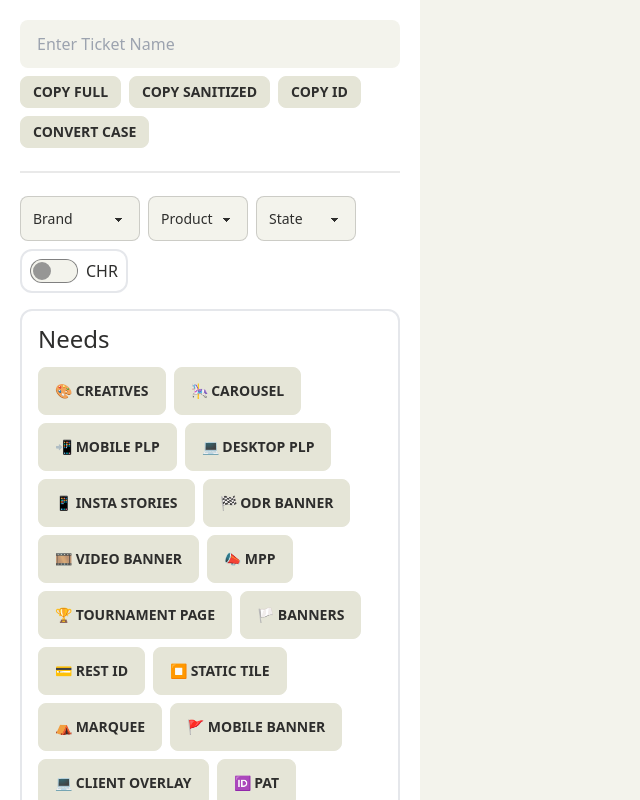
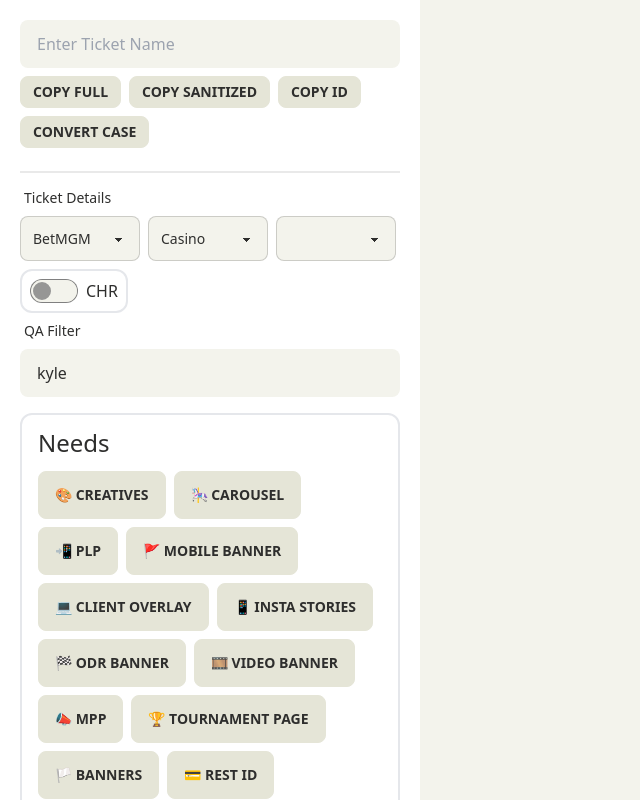
Before and after one commit to Kyle-Atienza/cms-tool, a Vue app: page / in a window 1280 px wide. Shown: the whole page, without its empty margins (0-640 px from the left). Built offline with nearby package versions, Linux system fonts and the light colour scheme.

Commit message:
updates:

```diff
--- a/src/App.vue
+++ b/src/App.vue
@@ -7,7 +7,7 @@
         <div class="overflow-auto">
           <ticket-name />
           <div class="divider"></div>
-          <ticket-badges class="mt-4" />
+          <ticket-badges class="-mt-4" />
           <div class="flex flex-col border-2 p-4 rounded-xl mt-4">
             <p class="text-2xl leading-[1em]">Needs</p>
             <fields-select :fields="ticketNeeds" @updateFields="(index) => onAddField(index)" />
@@ -66,11 +66,11 @@
 
     const ticketNeeds = ref([])
 
-    const isSelected = (field) => {
-      return ticketNeeds.value?.find((need) => need.name === field)?.selected
+    const isSelected = field => {
+      return ticketNeeds.value?.find(need => need.name === field)?.selected
     }
 
-    const onAddField = (fieldIndex) => {
+    const onAddField = fieldIndex => {
       ticketNeeds.value[fieldIndex].selected = !ticketNeeds.value[fieldIndex].selected
       saveData()
     }
@@ -81,9 +81,9 @@
     }
 
     const setInitialFields = () => {
-      ticketNeeds.value = ticketNeeds.value.map((field) => ({
+      ticketNeeds.value = ticketNeeds.value.map(field => ({
         ...field,
-        value: field.value.map((value) => ({
+        value: field.value.map(value => ({
           ...value,
           value: ''
         })),
@@ -100,9 +100,9 @@
     watch(
       () =>
         flattenObjectArrayRecursive(ticketNeeds.value)
-          .map((field) => field.value)
+          .map(field => field.value)
           .flat()
-          .map((field) => field.value),
+          .map(field => field.value),
       () => {
         saveData()
       }
--- a/src/components/TicketBadges/index.vue
+++ b/src/components/TicketBadges/index.vue
@@ -1,100 +1,110 @@
 <template>
+  <div>
+    <label class="form-control w-full ">
+      <div class="label">
+        <span class="label-text">Ticket Details</span>
+      </div>
       <div class="flex gap-2 flex-wrap">
         <!-- brand select -->
         <select
           class="select select-bordered select-sm w-sm min-h-0 h-[45px] w-[120px]"
-      v-model="value.brand"
+          v-model="ticketDetails.brand"
         >
-      <option hidden selected>
-        {{ defaultValue.brand }}
+          <option :value="null" hidden selected>
+            Brand
           </option>
-      <option v-for="(brand, index) in brandsArray" :key="index" :value="brand">{{ brand }}</option>
+          <option v-for="({value, label}, index) in brandsv2" :key="index" :value="value">{{ label }}</option>
         </select>
         <!-- product select -->
         <select
-      class="select select-bordered select-sm w-sm min-h-0 h-[45px] w-[100px]"
-      v-model="value.product"
+          class="select select-bordered select-sm w-sm min-h-0 h-[45px] w-[120px]"
+          v-model="ticketDetails.product"
         >
-      <option hidden selected>
-        {{ defaultValue.product }}
+          <option :value="null" hidden selected>
+            Label
           </option>
-      <option v-for="(product, index) in productsArray" :key="index" :value="product">
-        {{ capitalizeCase(product) }}
-      </option>
+          <option v-for="({value, label}, index) in productsArray" :key="index" :value="value">{{ label }}</option>
         </select>
         <!-- state select -->
         <select
-      class="select select-bordered select-sm w-sm min-h-0 h-[45px] w-[100px]"
-      v-model="value.state"
+          class="select select-bordered select-sm w-sm min-h-0 h-[45px] w-[120px]"
+          v-model="ticketDetails.state"
         >
-      <option hidden selected>
-        {{ defaultValue.state }}
+          <option :value="null" hidden selected>
+            State
           </option>
-      <option v-for="(state, index) in statesArray" :key="index" :value="state">
-        {{ state }}
-      </option>
+          <option v-for="({value, label}, index) in statesArray" :key="index" :value="value">{{ label }}</option>
         </select>
         <div class="flex items-center gap-2 p-2 rounded-xl border-2">
           <input type="checkbox" class="toggle" />
           CHR
         </div>
       </div>
+    </label>
+    <label class="form-control w-full ">
+      <div class="label">
+        <span class="label-text">QA Filter</span>
+      </div>
+      <input
+        type="text"
+        placeholder="Enter QA Filter"
+        class="input w-full w-full"
+        v-model="ticketDetails.qaFilter"
+      />
+    </label>
+  </div>
 </template>
 
 <script>
-import { brands } from '../../constants/brands'
+import { brands, brandsv2 } from '../../constants/brands'
 import { sitecore } from '../../constants/links'
 
 import { capitalizeCase } from '../../helpers/stringHelper'
+import { useSessionStorageStore } from '../../stores/sessionStorage'
 
 import { computed, reactive, watch, onMounted } from 'vue'
 
 export default {
   setup() {
-    const defaultValue = reactive({
-      brand: 'Brand',
-      product: 'Product',
-      state: 'State'
+    const sessionStorageStore = useSessionStorageStore()
+
+    const ticketDetails = reactive({
+      brand: 'betmgm',
+      product: 'casino',
+      state: 'nj',
+      qaFilter: 'kyle'
     })
-    const value = reactive({
-      brand: defaultValue.brand,
-      product: defaultValue.product,
-      state: defaultValue.state
-    })
-    const brandsArray = computed(() => Object.keys(brands))
-    const productsArray = computed(() =>
-      value.brand && value.brand !== defaultValue.brand
-        ? Object.keys(brands[value.brand].products)
+    const productsArray = computed(
+      () =>
+        ticketDetails.brand
+          ? brandsv2.find(brand => brand.value === ticketDetails.brand).products
           : []
     )
-    const statesArray = computed(() => {
-      let array
+    const statesArray = computed(
+      () =>
+        ticketDetails.product
+          ? productsArray.value.find(product => product.value === ticketDetails.product).states
+          : []
+    )
 
-      if (value.product && value.product !== defaultValue.product) {
-        array = brands[value.brand].products[value.product].states
-      } else {
-        array = []
-      }
-
-      return array
-    })
-
-    watch(value, () => {
-      sessionStorage.setItem('brand', value.brand)
-      sessionStorage.setItem('product', value.product)
-      sessionStorage.setItem('state', value.state)
+    watch(ticketDetails, () => {
+      sessionStorage.setItem('brand', ticketDetails.brand)
+      sessionStorage.setItem('product', ticketDetails.product)
+      sessionStorage.setItem('state', ticketDetails.state)
+      sessionStorage.setItem('qaFilter', ticketDetails.qaFilter)
+      sessionStorageStore.changeSessionStorage()
     })
 
     onMounted(() => {
-      value.brand = sessionStorage.getItem('brand') || defaultValue.brand
-      value.product = sessionStorage.getItem('product') || defaultValue.product
-      value.state = sessionStorage.getItem('state') || defaultValue.state
+      ticketDetails.brand = sessionStorage.getItem('brand') || 'betmgm'
+      ticketDetails.product = sessionStorage.getItem('product') || 'casino'
+      ticketDetails.state = sessionStorage.getItem('state') || 'nj'
+      ticketDetails.state = sessionStorage.getItem('qaFilter') || 'kyle'
     })
 
     return {
-      defaultValue,
-      value,
-      brandsArray,
+      brandsv2,
+      ticketDetails,
       productsArray,
       statesArray,
 
--- a/src/components/TicketFields/InputField.vue
+++ b/src/components/TicketFields/InputField.vue
@@ -73,14 +73,19 @@
 
 <script>
 import isURL from 'validator/lib/isURL'
-import { computed, ref } from 'vue'
+import { useSessionStorageStore } from '../../stores/sessionStorage.js'
+import { computed, ref, onMounted, reactive, watch } from 'vue'
 
 export default {
   props: {
     name: String,
+    getValue: Function,
     modelValue: String
   },
-  setup(props) {
+  emits: ['update:modelValue'],
+  setup(props, { emit }) {
+    const sessionStorageStore = useSessionStorageStore()
+
     const fieldValue = computed(() => props.modelValue)
     const isCopied = ref(false)
     const isRestId = computed(() => {
@@ -109,11 +114,16 @@
         return false
       }
     })
+    const ticketDetails = reactive({
+      brand: null,
+      product: null,
+      state: null,
+      qaFilter: null
+    })
 
     const openURL = () => {
       window.open(fieldValue.value, '_blank')
     }
-
     const copyValue = () => {
       navigator.clipboard.writeText(fieldValue.value)
       isCopied.value = true
@@ -121,11 +131,34 @@
         isCopied.value = false
       }, 1000)
     }
-
+    const setTicketDetailValues = () => {
+      ticketDetails.brand = sessionStorage.getItem('brand') || null
+      ticketDetails.product = sessionStorage.getItem('product') || null
+      ticketDetails.state = sessionStorage.getItem('state') || null
+      ticketDetails.qaFilter = sessionStorage.getItem('qaFilter') || null
+    }
     const testRestId = () => {
       navigator.clipboard.writeText(fieldValue.value.replace(' ', '').replace('/id/', ''))
       window.open('https://promo.wv.betmgm.com/en/promo/p/tools/qa?qa=true', '_blank')
     }
+    const updateValue = () => {
+      if (props.getValue) {
+        emit('update:modelValue', props.getValue(ticketDetails))
+      }
+    }
+
+    onMounted(() => {
+      setTicketDetailValues()
+      updateValue()
+    })
+
+    watch(
+      () => sessionStorageStore.changes,
+      e => {
+        setTicketDetailValues()
+        updateValue()
+      }
+    )
 
     return {
       isCopied,
@@ -139,36 +172,3 @@
   }
 }
 </script>
-
-<!-- function checkStringValidity(inputString) {
-  // Check if the string contains "/id/" and remove it
-  if (inputString.includes("/id/")) {
-      inputString = inputString.replace("/id/", "");
-  }
-
-  // Split the string by "-" and check the length of each element
-  const splitString = inputString.split("-");
-  if (splitString.length === 5 &&
-      splitString[0].length === 8 &&
-      splitString[1].length === 4 &&
-      splitString[2].length === 4 &&
-      splitString[3].length === 4 &&
-      splitString[4].length === 12) {
-      return true;
-  } else {
-      return false;
-  }
-}
-
-// Test cases
-const testCases = [
-  "/id/455fb25b-6ed9-4809-814c-1080979ece58",
-  "455fb25b-6ed9-4809-814c-1080979ece58",
-  "123-123-123",
-  "/id/123-123"
-];
-
-testCases.forEach(testCase => {
-  console.log(`${testCase} - ${checkStringValidity(testCase)}`);
-});
- -->
--- a/src/components/TicketFields/index.vue
+++ b/src/components/TicketFields/index.vue
@@ -1,7 +1,7 @@
 <template>
   <div class="min-w-[500px] w-[60vw] max-w-[800px] flex flex-col gap-4">
     <div v-for="(field, index) in fields.filter((field) => field.selected)">
-      <div class="card bg-base-100 shadow-xl bg-white p-5">
+      <div :key="index" class="card bg-base-100 shadow-xl bg-white p-5">
         <field-card
           v-bind="{
             name: `${field.label || field.name} ${field.emoji}`,
--- a/src/components/TicketName/index.vue
+++ b/src/components/TicketName/index.vue
@@ -34,14 +34,14 @@
     const skewerCaseName = ref('')
     const id = ref('')
 
-    const copyString = (str) => {
+    const copyString = str => {
       navigator.clipboard.writeText(str)
     }
 
-    watch(fullName, (str) => {
+    watch(fullName, str => {
       sessionStorage.setItem('ticketName', fullName.value)
 
-      const pattern = /[\/\\:*?"<>|,–+]/g
+      const pattern = /[<>:"/\\|?*\x00-\x1F–+]/g
       let nameToSanitize = str
 
       nameToSanitize = nameToSanitize.replace(pattern, '')
--- a/src/constants/brands.js
+++ b/src/constants/brands.js
@@ -200,6 +200,188 @@
         ]
     }
 }
+
+const brandsv2 = [
+    {
+        label: 'BetMGM',
+        value: 'betmgm',
+        abbrv: 'MC',
+        products: [
+            {
+                label: 'Casino',
+                value: 'casino',
+                states: [
+                    {
+                        label: 'NJ',
+                        value: 'nj'
+                    },
+                    {
+                        label: 'PA',
+                        value: 'pa'
+                    },
+                    {
+                        label: 'MI',
+                        value: 'mi'
+                    },
+                    {
+                        label: 'WV',
+                        value: 'wv'
+                    }
+                ]
+            },
+            {
+                label: 'Poker',
+                value: 'poker',
+                states: [
+                    {
+                        label: 'NJ',
+                        value: 'nj'
+                    },
+                    {
+                        label: 'PA',
+                        value: 'pa'
+                    },
+                    {
+                        label: 'MI',
+                        value: 'mi'
+                    },
+                    {
+                        label: 'WV',
+                        value: 'wv'
+                    }
+                ]
+            },
+            {
+                label: 'Sports',
+                value: 'sports',
+                states: [
+                    {
+                        label: 'AZ',
+                        value: 'az'
+                    },
+                    {
+                        label: 'CO',
+                        value: 'co'
+                    },
+                    {
+                        label: 'DC',
+                        value: 'dc'
+                    },
+                    {
+                        label: 'IA',
+                        value: 'ia'
+                    },
+                    {
+                        label: 'IL',
+                        value: 'il'
+                    },
+                    {
+                        label: 'IN',
+                        value: 'in'
+                    },
+                    {
+                        label: 'KS',
+                        value: 'ks'
+                    },
+                    {
+                        label: 'KY',
+                        value: 'ky'
+                    },
+                    {
+                        label: 'LA',
+                        value: 'la'
+                    },
+                    {
+                        label: 'MA',
+                        value: 'ma'
+                    },
+                    {
+                        label: 'MD',
+                        value: 'md'
+                    },
+                    {
+                        label: 'MI',
+                        value: 'mi'
+                    },
+                    {
+                        label: 'MS',
+                        value: 'ms'
+                    },
+                    {
+                        label: 'NJ',
+                        value: 'nj'
+                    },
+                    {
+                        label: 'NY',
+                        value: 'ny'
+                    },
+                    {
+                        label: 'OH',
+                        value: 'oh'
+                    },
+                    {
+                        label: 'ON',
+                        value: 'on'
+                    },
+                    {
+                        label: 'PA',
+                        value: 'pa'
+                    },
+                    {
+                        label: 'TN',
+                        value: 'tn'
+                    },
+                    {
+                        label: 'VA',
+                        value: 'va'
+                    },
+                    {
+                        label: 'WV',
+                        value: 'wv'
+                    },
+                    {
+                        label: 'WY',
+                        value: 'wy'
+                    }
+                ]
+            }
+        ]
+    }, {
+        label: 'Borgata',
+        value: 'borgataonline',
+        abbrv: 'BC',
+        products: [
+            {
+                label: 'Casino',
+                value: 'casino',
+                states: [
+                    {
+                        label: 'NJ',
+                        value: 'nj'
+                    },
+                    {
+                        label: 'PA',
+                        value: 'pa'
+                    }
+                ]
+            },
+            {
+                label: 'Poker',
+                value: 'poker',
+                states: [
+                    {
+                        label: 'NJ',
+                        value: 'nj'
+                    },
+                    {
+                        label: 'PA',
+                        value: 'pa'
+                    }
+                ]
+            },
+        ]
+    }
+]
 
 const brands = {
     BetMGM: {
@@ -434,5 +616,6 @@
 export {
     states,
     brands,
+    brandsv2,
     sitecore
 }
--- a/src/constants/needs.js
+++ b/src/constants/needs.js
@@ -26,7 +26,8 @@
       {
         name: 'Preview URL',
         parentField: true,
-        value: ''
+        value: '',
+        getValue: ({ brand, state, qaFilter }) => `https://casino.${state}.${brand}.com/en/games?qa=${qaFilter}`
       },
       {
         name: 'Direct Link',
@@ -39,16 +40,61 @@
     subFields: []
   },
   {
-    name: 'Mobile PLP',
-    label: 'Mobile PLP',
+    name: 'PLP',
+    label: 'PLP',
     emoji: '📲',
+    selected: false,
+    choice: true,
+    value: [
+    ],
+    restId: false,
+    finalUrl: false,
+    previewUrl: true,
+    subFields: [
+      {
+        name: 'Mobile PLP',
+        value: [
+          {
+            name: 'Preview URL',
+            parentField: true,
+            value: '',
+            getValue: ({ brand, state, qaFilter }) => (brand && state) ? `https://poker.${state}.${brand}.com/en/mobileplp?qa=${qaFilter}` : ''
+          },
+          {
+            name: 'Direct Link',
+            value: ''
+          }
+        ],
+      },
+      {
+        name: 'Desktop PLP',
+        value: [
+          {
+            name: 'Preview URL',
+            parentField: true,
+            value: '',
+            getValue: ({ brand, state, qaFilter }) => (brand && state) ? `https://poker.${state}.${brand}.com/en/clientplp?qa=${qaFilter}` : ''
+          },
+          {
+            name: 'Direct Link',
+            value: ''
+          }
+        ],
+      },
+    ]
+  },
+  {
+    name: 'Mobile Banner',
+    label: 'Mobile Banner',
+    emoji: '🚩',
     selected: false,
     choice: true,
     value: [
       {
         name: 'Preview URL',
         parentField: true,
-        value: ''
+        value: '',
+        getValue: ({ brand, state, qaFilter }) => (brand && state) ? `https://poker.${state}.${brand}.com/en/mobilebanner?qa=${qaFilter}` : ''
       },
       {
         name: 'Direct Link',
@@ -61,8 +107,8 @@
     subFields: []
   },
   {
-    name: 'Desktop PLP',
-    label: 'Desktop PLP',
+    name: 'Client Overlay',
+    label: 'Client Overlay',
     emoji: '💻',
     selected: false,
     choice: true,
@@ -70,7 +116,8 @@
       {
         name: 'Preview URL',
         parentField: true,
-        value: ''
+        value: '',
+        getValue: ({ brand, state, qaFilter }) => (brand && state) ? `https://poker.${state}.${brand}.com/en/mobilebanner?qa=${qaFilter}` : ''
       },
       {
         name: 'Direct Link',
@@ -92,7 +139,8 @@
       {
         name: 'Preview URL',
         parentField: true,
-        value: ''
+        value: '',
+        getValue: ({ brand, state, qaFilter }) => (brand && state) ? `https://casino.${state}.${brand}.com/en/games?qa=${qaFilter}` : ''
       },
       {
         name: 'Promotions Direct Link',
@@ -270,7 +318,8 @@
       {
         name: 'Preview URL',
         parentField: true,
-        value: ''
+        value: '',
+        getValue: ({ brand, state, qaFilter }) => (brand && state) ? `https://promo.${state}.${brand}.com/en/promo/offers?qa=${qaFilter}` : ''
       },
       {
         name: 'Direct Link',
@@ -292,51 +341,8 @@
       {
         name: 'Preview URL',
         parentField: true,
-        value: ''
-      },
-      {
-        name: 'Direct Link',
-        value: ''
-      }
-    ],
-    restId: false,
-    finalUrl: false,
-    previewUrl: true,
-    subFields: []
-  },
-  {
-    name: 'Mobile Banner',
-    label: 'Mobile Banner',
-    emoji: '🚩',
-    selected: false,
-    choice: true,
-    value: [
-      {
-        name: 'Preview URL',
-        parentField: true,
-        value: ''
-      },
-      {
-        name: 'Direct Link',
-        value: ''
-      }
-    ],
-    restId: false,
-    finalUrl: false,
-    previewUrl: true,
-    subFields: []
-  },
-  {
-    name: 'Client Overlay',
-    label: 'Client Overlay',
-    emoji: '💻',
-    selected: false,
-    choice: true,
-    value: [
-      {
-        name: 'Preview URL',
-        parentField: true,
-        value: ''
+        value: '',
+        getValue: ({ brand, state, qaFilter }) => (brand && state) ? `https://sports.${state}.${brand}.com/en/sports?qa=${qaFilter}` : ''
       },
       {
         name: 'Direct Link',
--- /dev/null
+++ b/src/stores/sessionStorage.js
@@ -0,0 +1,16 @@
+import { ref, computed } from 'vue'
+import { defineStore } from 'pinia'
+
+export const useSessionStorageStore = defineStore('sessionStorage', () => {
+  const changes = ref(0)
+
+  const changeSessionStorage = () => {
+    changes.value += 1
+  }
+
+  return {
+    changes,
+
+    changeSessionStorage
+  }
+})
```
Also changed, not shown: src/components/TicketFields/FieldCard.vue (+7 -8 lines). Lines whose indentation alone changed are shown as unchanged.
